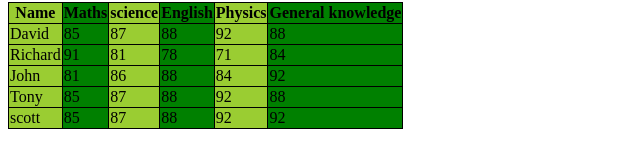
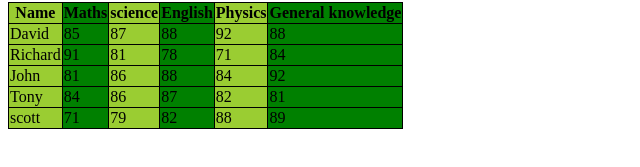
Before and after one commit to WITU-Cohort-3/web-development-test-06-10-2023-KWAGALA-JOANNA, a plain HTML site: page Test Project/testNo11.html/table.html in a window 1280 px wide. Shown: the part 123-290 px from the top of the page, 0-640 px from the left. Drawn offline with Linux system fonts and the light colour scheme.

Commit message:
table.html

```diff
--- a/Test Project/testNo11.html/table.html
+++ b/Test Project/testNo11.html/table.html
@@ -44,19 +44,19 @@
         </tr>
         <tr>
             <td class="lightgreen">Tony</td>
-            <td class="green">85</td>
-            <td class="lightgreen">87</td>
-            <td class="green">88</td>
-            <td class="lightgreen">92</td>
-            <td class="green">88</td>
+            <td class="green">84</td>
+            <td class="lightgreen">86</td>
+            <td class="green">87</td>
+            <td class="lightgreen">82</td>
+            <td class="green">81</td>
         </tr>
         <tr>
             <td class="lightgreen">scott</td>
-            <td class="green">85</td>
-            <td class="lightgreen">87</td>
-            <td class="green">88</td>
-            <td class="lightgreen">92</td>
-            <td  class="green">92</td>
+            <td class="green">71</td>
+            <td class="lightgreen">79</td>
+            <td class="green">82</td>
+            <td class="lightgreen">88</td>
+            <td  class="green">89</td>
 
         </tr>
     </table>
```
